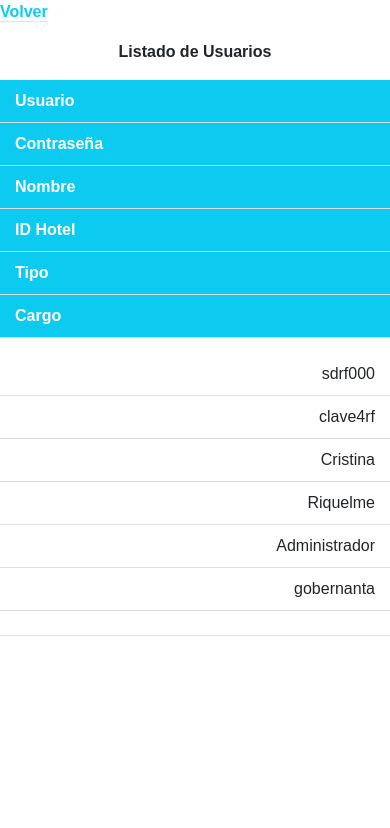
After one commit to Davinia205/RoomCare, a PHP site: page /public/datos_Usuario.php in a window 390 px wide. The commit adds this page. Shown: the top 828 px of the page. Run offline with PHP 8.4, Linux system fonts and the light colour scheme; data comes from the database, SQL or seed files in the repository; tables that the repository leaves empty hold one stand-in row (values such as "Sample post").

Commit message:
firstcommit

```diff
--- /dev/null
+++ b/public/datos_Usuario.php
@@ -0,0 +1,34 @@
+
+    <?php
+    require '../vendor/autoload.php';
+
+    use Clases\Usuario;
+
+    $usu = new Usuario();
+    $stmt = $usu -> recuperarUsuarios();
+    echo "<p><b><a href='../views/dashboard_view.php' class='link-info link-offset-2 link-underline-opacity-25 link-underline-opacity-100-hover'>Volver </a></center></b></p>";
+
+    include("../views/datos_usuario_view.php");
+
+
+  while ($filas = $stmt->fetch(PDO::FETCH_OBJ)) {
+    echo "<tr>";
+    echo "<td>{$filas->usuario}</td>";
+    echo "<td>{$filas->password}</td>";
+    echo "<td>{$filas->nombre}</td>";
+    echo "<td>{$filas->apellidos}</td>";
+    echo "<td>{$filas->tipo}</td>";
+    echo "<td>{$filas->cargo}</td>";
+
+    echo "<td>";
+}
+echo "</td>";
+echo "</tr>";
+?>
+
+
+
+</table>
+
+</body>
+</html>
--- a/src/Conexion.php
+++ b/src/Conexion.php
@@ -25,7 +25,7 @@ class Conexion
          * Contructor de la conexión con la base de datos
          */
         $this->host = "localhost";
-        $this->db = "perfectroom";
+        $this->db = "roomcare";
         $this->username = "gestor";
         $this->password = "secreto";
         $this->dsn = "mysql:host={$this->host};dbname={$this->db};charset=utf8mb4";
--- a/src/Inspeccion_salida.php
+++ b/src/Inspeccion_salida.php
@@ -442,7 +442,7 @@ public function updateSalida($id_habitacion, $situacion){
 
     try {
 
-        $sql = "UPDATE habitaciones SET salida = :situacion WHERE id_habitacion = :id_habitacion";
+        $sql = "UPDATE habitaciones SET salida = :situacion, estado = 'sin revisar' WHERE id_habitacion = :id_habitacion";
 
         // Prepare the SQL statement
         $stmt = $this->conexion->prepare($sql);
--- a/src/Usuario.php
+++ b/src/Usuario.php
@@ -232,4 +232,18 @@ class Usuario extends Conexion
         }
     }
 
+    function recuperarUsuarios()
+  {
+      $consulta = "select * from usuarios order by nombre";
+      $stmt = $this->conexion->prepare($consulta);
+      try {
+          $stmt->execute();
+      } catch (PDOException $ex) {
+          die("Error al recuperar datos: " . $ex->getMessage());
+      }
+      return $stmt;
+  }
+
+
+
 }
--- a/views/dashboard_view.php
+++ b/views/dashboard_view.php
@@ -54,6 +54,9 @@ img {
     <a href="../public/crearUsuario.php" class="btn btn-info" role="button"> Crear Usuario</a>
     <br></br>
     <br></br>
+    <a href="../public/datos_Usuario.php" class="btn btn-info" role="button"> Información Usuarios</a>
+    <br></br>
+    <br></br>
     <a href="../public/index.html" class="btn btn-info" role="button">  Salir</a>
     <br></br>
     <center><img src="../views/images/clic.png"></center>
--- /dev/null
+++ b/views/datos_Usuario_view.php
@@ -0,0 +1,97 @@
+<!DOCTYPE html>
+<html lang="en">
+
+<head>
+<meta charset="UTF-8">
+    <meta name="viewport" content="width=device-width, initial-scale=1.0">
+<!--bootstrap 4 -->
+<link href="https://cdn.jsdelivr.net/npm/bootstrap@5.3.3/dist/css/bootstrap.min.css" rel="stylesheet" integrity="sha384-QWTKZyjpPEjISv5WaRU9OFeRpok6YctnYmDr5pNlyT2bRjXh0JMhjY6hW+ALEwIH" crossorigin="anonymous">
+<!DOCTYPE html>
+<html>
+<head>
+    <title>Detalle Usuario</title>
+    <style>
+      body {
+    font-family: Arial, sans-serif;
+    margin: 0;
+    padding: 0;
+    box-sizing: border-box;
+}
+
+.table-responsive {
+    width: 100%;
+    height: 400px; /* Set a fixed height for the table container */
+    overflow: auto;
+    position: relative;
+}
+
+table {
+    width: 100%;
+    border-collapse: collapse;
+}
+
+th, td {
+    padding: 12px 15px;
+    text-align: left;
+    border-bottom: 1px solid #ddd;
+}
+
+th {
+    background-color:#0DCAF0;
+    position: sticky;
+    top: 0; /* Keep the header at the top */
+    z-index: 10;
+    color: white
+}
+
+tr:hover {
+    background-color: #f1f1f1;
+}
+
+@media (max-width: 600px) {
+    table, thead, tbody, th, td, tr {
+        display: block;
+    }
+
+    thead tr {
+        display: none;
+    }
+
+    tr {
+        margin-bottom: 15px;
+    }
+
+    td {
+        text-align: right;
+        padding-left: 50%;
+        position: relative;
+    }
+
+    td::before {
+        content: attr(data-label);
+        position: absolute;
+        left: 0;
+        width: 50%;
+        padding-left: 15px;
+        font-weight: bold;
+        text-align: left;
+    }
+}
+}
+    </style>
+</head>
+<body>
+
+<center><p><b>Listado de Usuarios</b></p></center>
+
+<table>
+    <tr>
+        <th>Usuario</th>
+        <th>Contraseña</th>
+        <th>Nombre</th>
+        <th>ID Hotel</th>
+        <th>Tipo</th>
+        <th>Cargo</th>
+
+
+    </tr>
```
